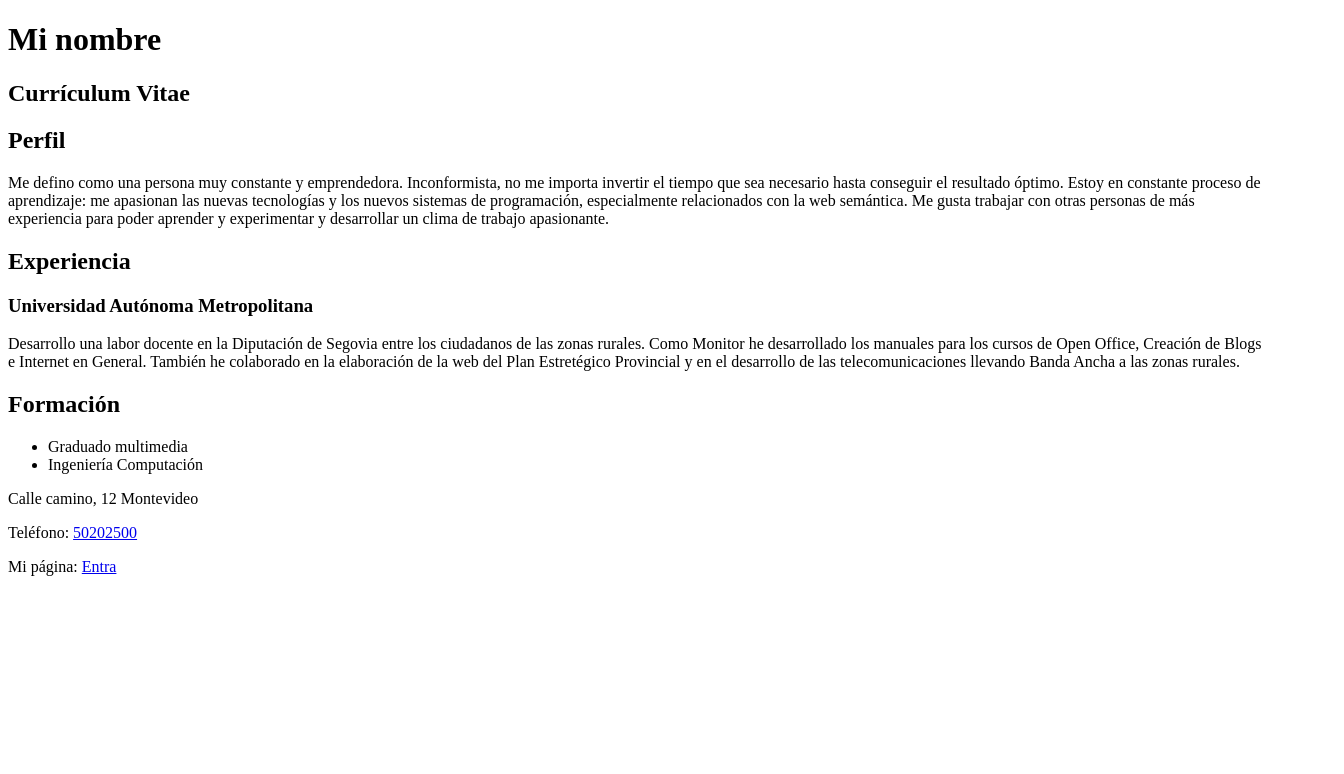
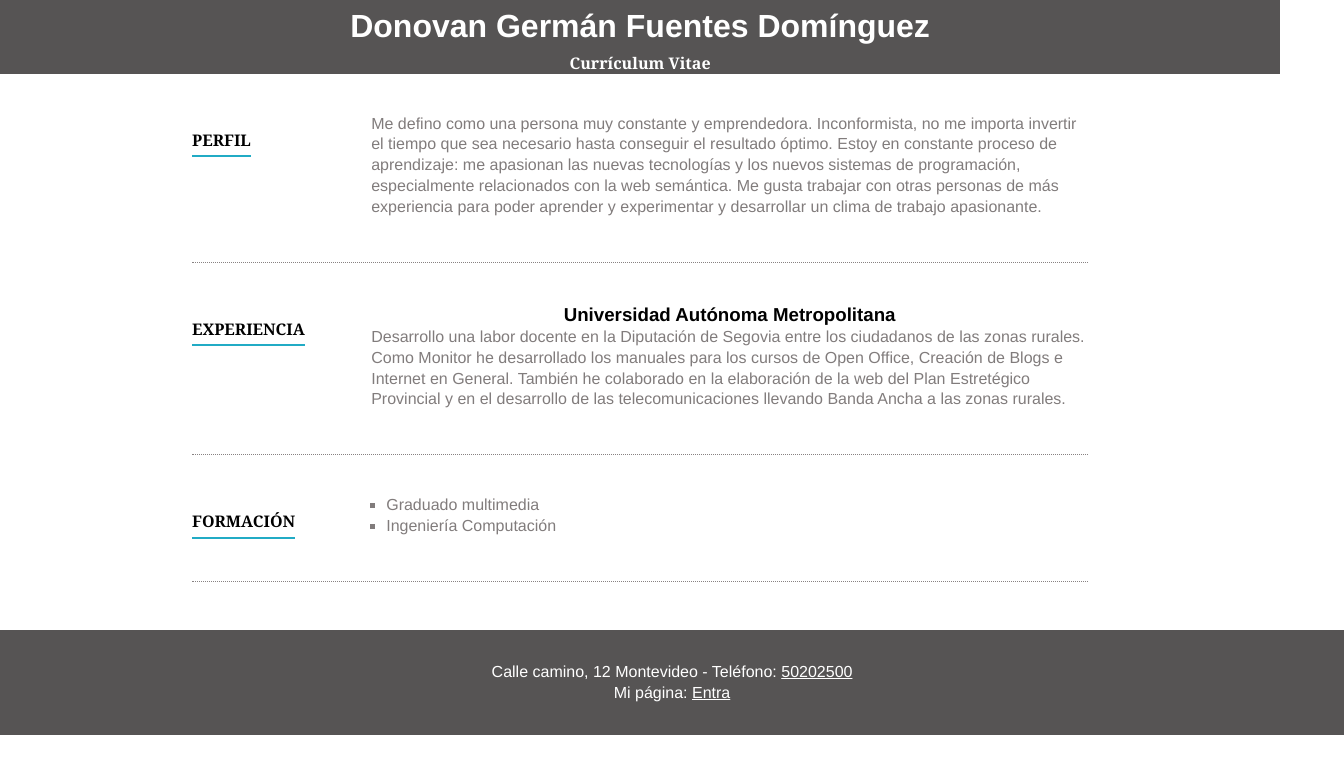
Before and after one commit to m4ni1f3st/DesarrolloWeb, a plain HTML site: page curriculum.html in a window 1280 px wide. Shown: the whole page, 1344 px wide, since content can reach past the window. Drawn offline with Linux system fonts and the light colour scheme.

Commit message:
Clase 1 terminada

```diff
--- a/curriculum.html
+++ b/curriculum.html
@@ -4,12 +4,13 @@
 	<head>
 		<meta charset="utf-8">
 		<title>Currículum</title>
+		<link href="estilo.css" rel="stylesheet" type="text/css">
 	</head>
 	<body>
 
 
 		<header>
-			<h1>Mi nombre</h1>
+			<h1>Donovan Germán Fuentes Domínguez</h1>
 			<h2>Currículum Vitae</h2>
 		</header>
 
@@ -39,9 +40,9 @@
 		</section>
 
 		<footer>
-			<p>Calle camino, 12 Montevideo</p>
-			<p>Teléfono: <a href="tel:50202500">50202500</a></p>
-			<p>Mi página: <a href="url:www.google.com">Entra</a></p>
+			<p>Calle camino, 12 Montevideo -
+			Teléfono: <a href="tel:50202500">50202500</a></p>
+			<p>Mi página: <a href="https://www.la-prensa.com.mx/">Entra</a></p>
 		</footer>
 
 
--- /dev/null
+++ b/estilo.css
@@ -0,0 +1,88 @@
+@charset "utf-8";
+/* CSS Document */
+*{
+	margin: 0;
+	padding: 0;
+}
+body
+{
+			font-family:Gotham, "Helvetica Neue", Helvetica, Arial, sans-serif;
+	line-height:1.3em;
+}
+header
+{
+	width: 100%;
+	background: #565454;
+	color: #FFFFFF;
+	padding-top: 1em
+}
+
+h1
+{
+	text-align: center;
+	font-family: Gotham, "Helvetica Neue", Helvetica, Arial, "sans-serif"
+	font-size: 1.5em;
+
+}
+
+h2
+{
+	text-align: center;
+	font-family: Cambria, "Hoefler Text", "Liberation Serif", Times, "Times New Roman", "serif";
+	font-size: 1em;
+	padding-top: 1em;
+}
+section
+{
+	width: 70%;
+	margin: 0 auto 0 auto;
+}
+article
+{
+	padding: 40px 0 20px 0;
+	border-bottom: #888282 dotted 1px;
+}
+
+
+article h2
+{
+	float: left;
+	border-bottom: solid 2px #21abc5;
+	padding-bottom: 5px;
+	text-transform: uppercase;
+	line-height: 1.3em;
+	font-size: 1em;
+}
+
+article p, article ul
+{
+	margin-left: 20%;
+	font-family: Gotham, "Helvetica Neue", Helvetica, Arial, "sans-serif";
+	color: #817c7c;
+	margin-bottom: 1.5em;
+}
+
+article h3
+{
+	text-align: center;
+	font-family:Gotham, "Helvetica Neue", Helvetica, Arial, "sans-serif";
+	margin-left: 20%;
+	line-height: 1.3em;
+}
+
+article ul li
+{
+	list-style: square;
+	margin-left: 15px;
+}
+
+footer{
+	margin-top:3em;
+	padding:2em;
+	width:100%;
+	background:#565454;
+	color:#fff;
+}
+footer p{text-align:center;}
+footer a:link, footer a:visited{color:#fff;}
+footer a:hover{text-decoration:none;}
```
